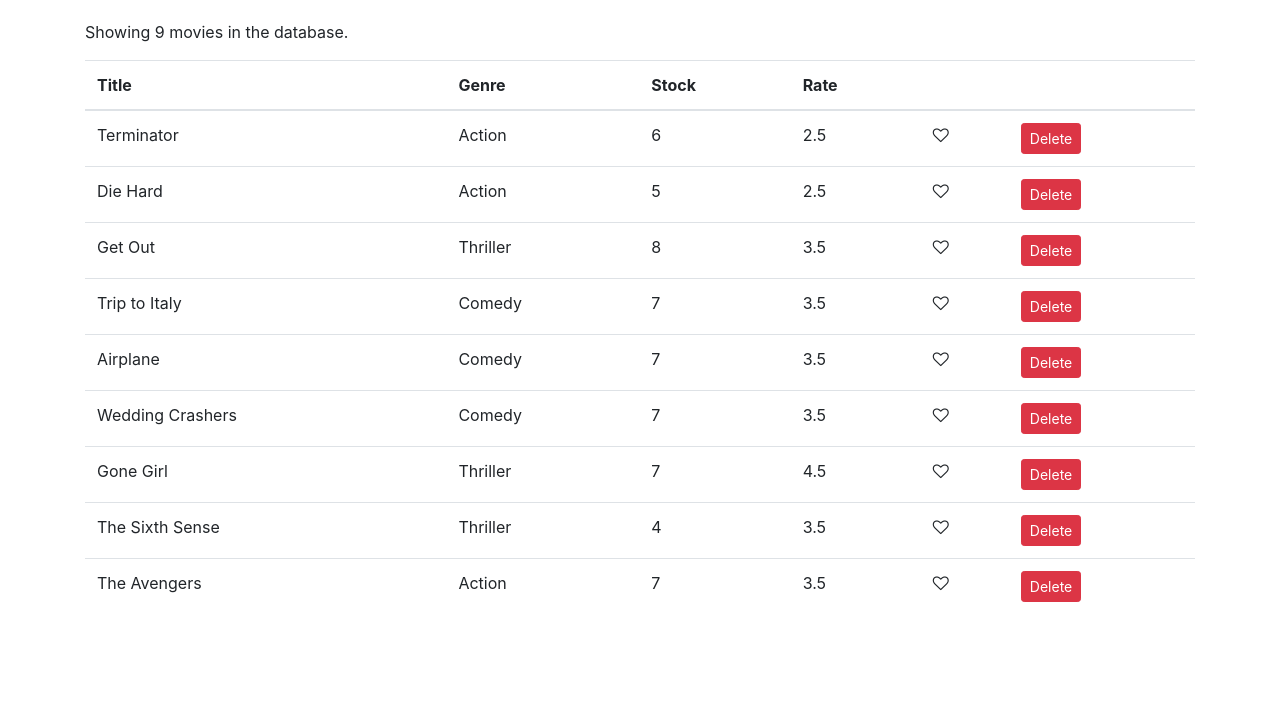
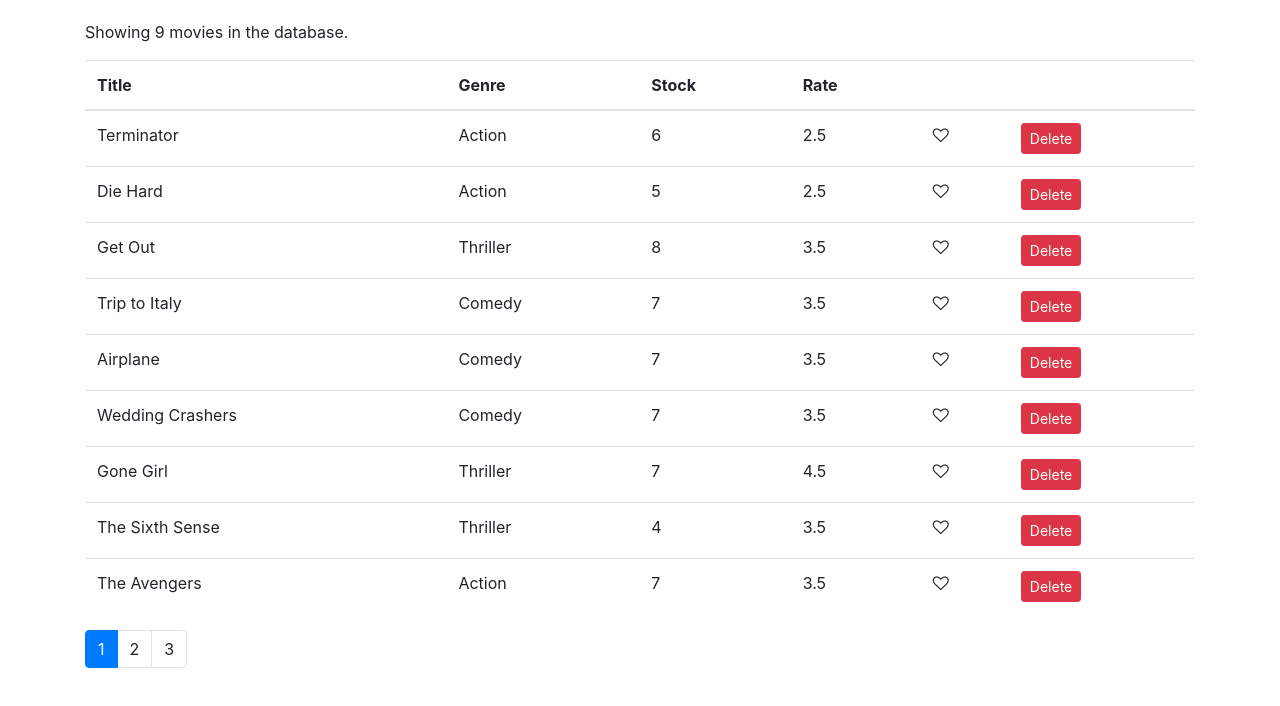
Before and after one commit to cameronRomo/react-counter, a React (Create React App) app: page / in a window 1280 px wide. Shown: the top 706 px of the page. Built offline with nearby package versions, Linux system fonts and the light colour scheme.

Commit message:
Handle page changes

```diff
--- a/src/common/Pagination.jsx
+++ b/src/common/Pagination.jsx
@@ -1,7 +1,8 @@
 import React from "react";
 import _ from "lodash";
 
-const Pagination = ({ itemsCount, pageSize }) => {
+const Pagination = ({ itemsCount, pageSize, onPageChange, currentPage }) => {
+  console.log("currentPage :>> ", currentPage);
   const pagesCount = Math.ceil(itemsCount / pageSize);
   if (pagesCount === 1) return null;
   const pages = _.range(1, pagesCount + 1);
@@ -10,8 +11,13 @@
     <nav aria-label="Page navigation example">
       <ul className="pagination">
         {_.map(pages, (page) => (
-          <li className="page-item" key={page}>
-            <a className="page-link">{page}</a>
+          <li
+            className={page === currentPage ? "page-item active" : "page-item"}
+            key={page}
+          >
+            <a className="page-link" onClick={() => onPageChange(page)}>
+              {page}
+            </a>
           </li>
         ))}
       </ul>
--- a/src/components/Movies.jsx
+++ b/src/components/Movies.jsx
@@ -1,10 +1,13 @@
 import React, { Component } from "react";
 import { getMovies } from "../services/fakeMovieService";
 import Like from "../common/Like";
+import Pagination from "../common/Pagination";
 
 class Movies extends Component {
   state = {
     movies: [],
+    pageSize: 4,
+    currentPage: 1,
   };
 
   componentDidMount() {
@@ -30,8 +33,16 @@
     });
   };
 
+  handlePageChange = (page) => {
+    this.setState({
+      currentPage: page,
+    });
+  };
+
   render() {
     const { length: count } = this.state.movies;
+    const { pageSize, currentPage } = this.state;
+
     if (this.state.movies.length === 0)
       return <p>There are no movies in the database.</p>;
 
@@ -74,6 +85,12 @@
             ))}
           </tbody>
         </table>
+        <Pagination
+          itemsCount={count}
+          pageSize={pageSize}
+          onPageChange={this.handlePageChange}
+          currentPage={currentPage}
+        />
       </>
     );
   }
```
